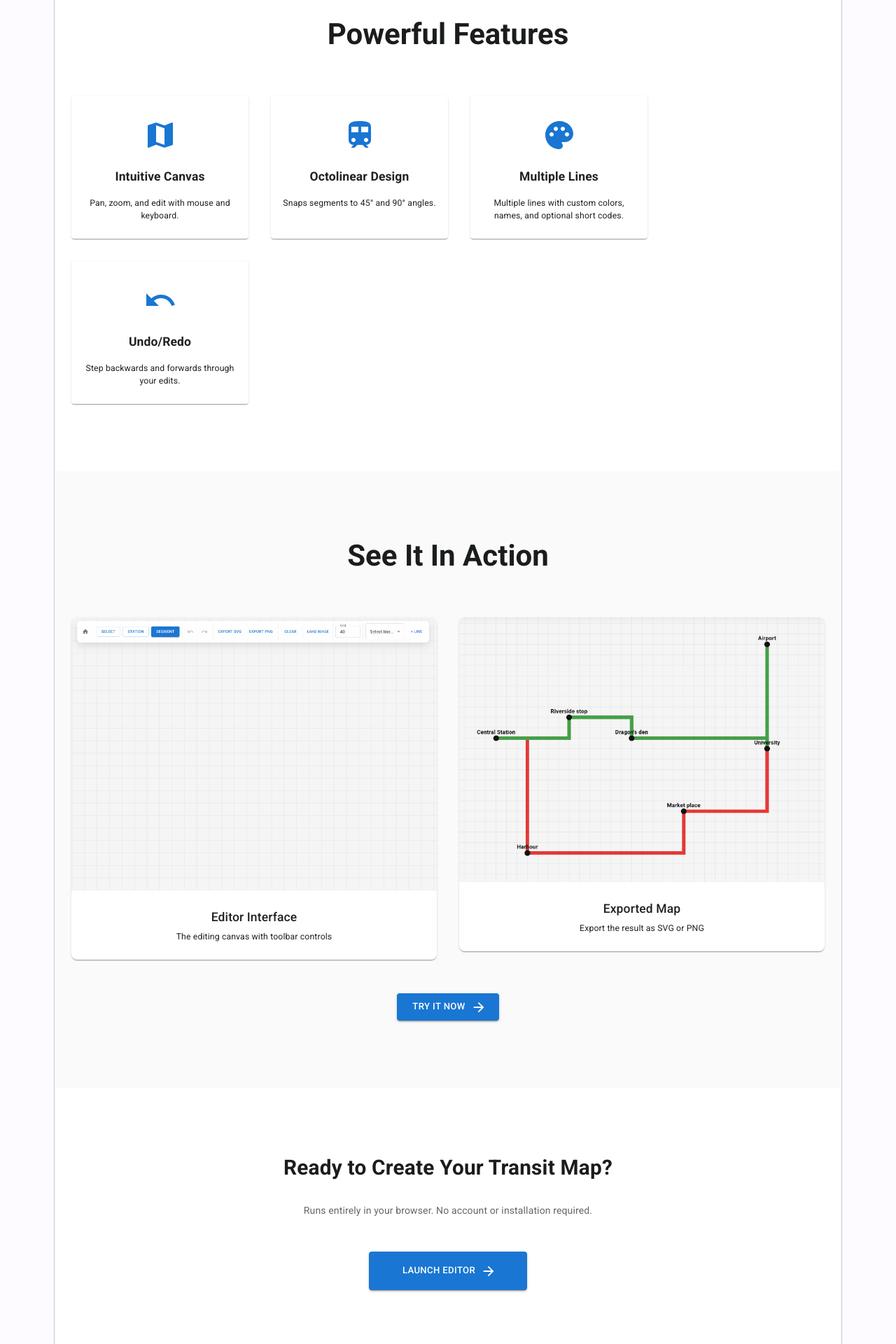
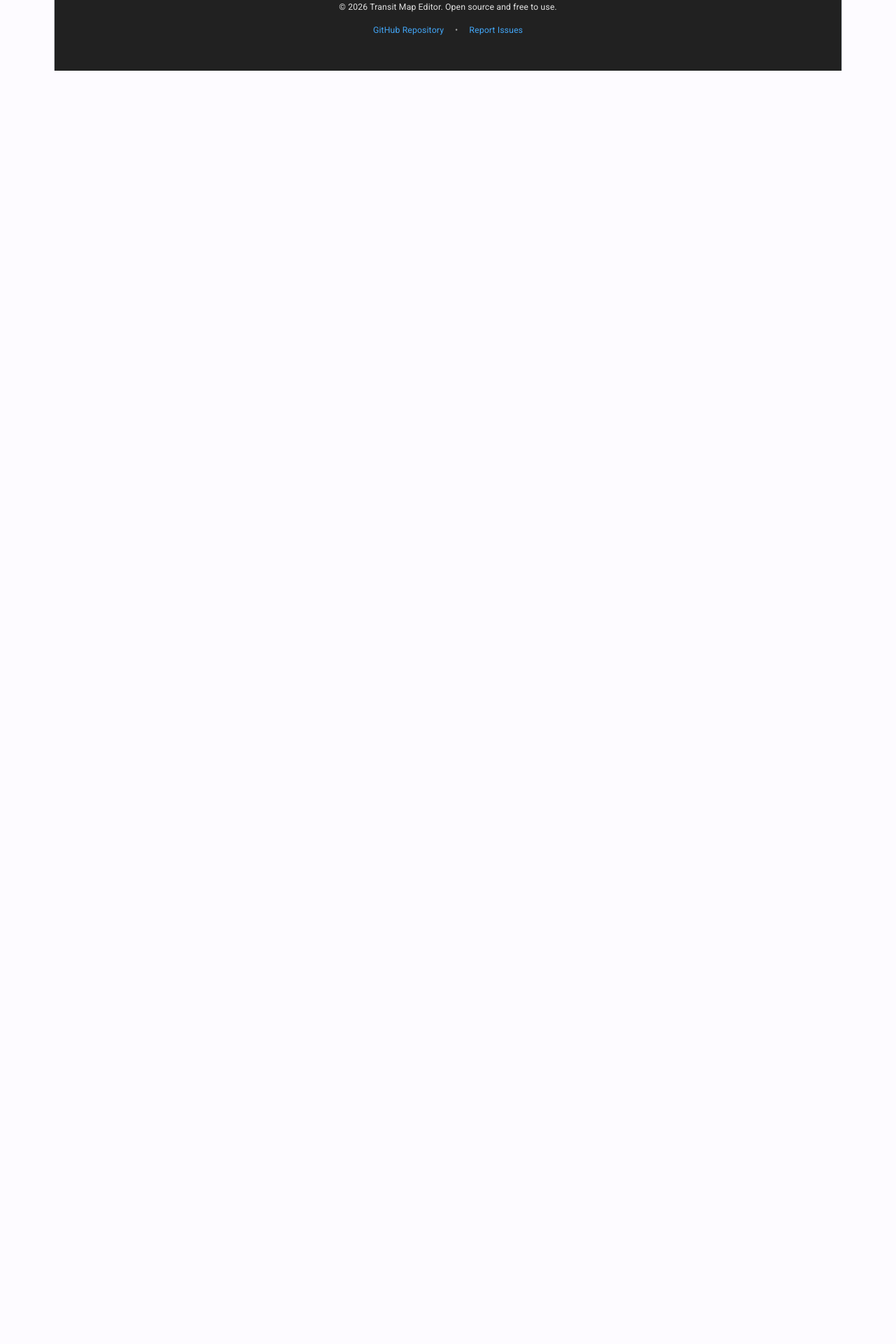
Before and after one commit to minzen/transit-editor, a React (Vite) app: page / in a window 1280 px wide. Shown: the part 700-2620 px from the top of the page at 70% size. After the commit the page ends 801 px from the top, so only its background shows below. Built offline with nearby package versions, Linux system fonts and the light colour scheme.

Commit message:
Simplify the landing page

```diff
--- a/src/LandingPage.tsx
+++ b/src/LandingPage.tsx
@@ -62,150 +62,6 @@ export function LandingPage() {
                 </Alert>
             </Container>
 
-            {/* Features Section */}
-            <Container maxWidth="lg" sx={{ py: 12 }}>
-                <Typography variant="h3" component="h2" sx={{ mb: 8, textAlign: 'center', fontWeight: 600 }}>
-                    Powerful Features
-                </Typography>
-                <Box sx={{ display: 'flex', flexWrap: 'wrap', gap: 4 }}>
-                    <Box sx={{ flex: '1 1 300px', maxWidth: 'calc(25% - 16px)' }}>
-                        <Card sx={{ height: '100%', '&:hover': { transform: 'translateY(-4px)', transition: 'transform 0.2s' } }}>
-                            <CardContent sx={{ textAlign: 'center', py: 4 }}>
-                                <Box sx={{ mb: 2, color: 'primary.main' }}>
-                                    <Map sx={{ fontSize: 48 }} />
-                                </Box>
-                                <Typography variant="h6" component="h3" sx={{ mb: 2, fontWeight: 600 }}>
-                                    Intuitive Canvas
-                                </Typography>
-                                <Typography variant="body2" color="text.secondary">
-                                    Pan, zoom, and edit with mouse and keyboard.
-                                </Typography>
-                            </CardContent>
-                        </Card>
-                    </Box>
-                    <Box sx={{ flex: '1 1 300px', maxWidth: 'calc(25% - 16px)' }}>
-                        <Card sx={{ height: '100%', '&:hover': { transform: 'translateY(-4px)', transition: 'transform 0.2s' } }}>
-                            <CardContent sx={{ textAlign: 'center', py: 4 }}>
-                                <Box sx={{ mb: 2, color: 'primary.main' }}>
-                                    <Train sx={{ fontSize: 48 }} />
-                                </Box>
-                                <Typography variant="h6" component="h3" sx={{ mb: 2, fontWeight: 600 }}>
-                                    Octolinear Design
-                                </Typography>
-                                <Typography variant="body2" color="text.secondary">
-                                    Snaps segments to 45° and 90° angles.
-                                </Typography>
-                            </CardContent>
-                        </Card>
-                    </Box>
-                    <Box sx={{ flex: '1 1 300px', maxWidth: 'calc(25% - 16px)' }}>
-                        <Card sx={{ height: '100%', '&:hover': { transform: 'translateY(-4px)', transition: 'transform 0.2s' } }}>
-                            <CardContent sx={{ textAlign: 'center', py: 4 }}>
-                                <Box sx={{ mb: 2, color: 'primary.main' }}>
-                                    <Palette sx={{ fontSize: 48 }} />
-                                </Box>
-                                <Typography variant="h6" component="h3" sx={{ mb: 2, fontWeight: 600 }}>
-                                    Multiple Lines
-                                </Typography>
-                                <Typography variant="body2" color="text.secondary">
-                                    Multiple lines with custom colors, names, and optional short codes.
-                                </Typography>
-                            </CardContent>
-                        </Card>
-                    </Box>
-                    <Box sx={{ flex: '1 1 300px', maxWidth: 'calc(25% - 16px)' }}>
-                        <Card sx={{ height: '100%', '&:hover': { transform: 'translateY(-4px)', transition: 'transform 0.2s' } }}>
-                            <CardContent sx={{ textAlign: 'center', py: 4 }}>
-                                <Box sx={{ mb: 2, color: 'primary.main' }}>
-                                    <Undo sx={{ fontSize: 48 }} />
-                                </Box>
-                                <Typography variant="h6" component="h3" sx={{ mb: 2, fontWeight: 600 }}>
-                                    Undo/Redo
-                                </Typography>
-                                <Typography variant="body2" color="text.secondary">
-                                    Step backwards and forwards through your edits.
-                                </Typography>
-                            </CardContent>
-                        </Card>
-                    </Box>
-                </Box>
-            </Container>
-
-            {/* Demo Section */}
-            <Box sx={{ bgcolor: 'grey.50', py: 12 }}>
-                <Container maxWidth="lg">
-                    <Typography variant="h3" component="h2" sx={{ mb: 8, textAlign: 'center', fontWeight: 600 }}>
-                        See It In Action
-                    </Typography>
-                    <Box sx={{ display: 'flex', flexWrap: 'wrap', gap: 4, mb: 6 }}>
-                        <Box sx={{ flex: '1 1 400px', maxWidth: 'calc(50% - 16px)' }}>
-                            <Card sx={{ borderRadius: 2, overflow: 'hidden' }}>
-                                <CardMedia
-                                    component="img"
-                                    image={editorInterface}
-                                    alt="Editor Interface"
-                                    sx={{ width: '100%', height: 'auto', objectFit: 'contain' }}
-                                />
-                                <CardContent sx={{ p: 3 }}>
-                                    <Typography variant="h6" gutterBottom>Editor Interface</Typography>
-                                    <Typography variant="body2" color="text.secondary">
-                                        The editing canvas with toolbar controls
-                                    </Typography>
-                                </CardContent>
-                            </Card>
-                        </Box>
-                        <Box sx={{ flex: '1 1 400px', maxWidth: 'calc(50% - 16px)' }}>
-                            <Card sx={{ borderRadius: 2, overflow: 'hidden' }}>
-                                <CardMedia
-                                    component="img"
-                                    image={editorExample}
-                                    alt="Exported Map Example"
-                                    sx={{ width: '100%', height: 'auto', objectFit: 'contain' }}
-                                />
-                                <CardContent sx={{ p: 3 }}>
-                                    <Typography variant="h6" gutterBottom>Exported Map</Typography>
-                                    <Typography variant="body2" color="text.secondary">
-                                        Export the result as SVG or PNG
-                                    </Typography>
-                                </CardContent>
-                            </Card>
-                        </Box>
-                    </Box>
-                    <Box sx={{ textAlign: 'center' }}>
-                        <Button
-                            variant="contained"
-                            size="large"
-                            onClick={handleNavigateToEditor}
-                            endIcon={<ArrowForward />}
-                        >
-                            Try It Now
-                        </Button>
-                    </Box>
-                </Container>
-            </Box>
-
-            {/* CTA Section */}
-            <Box sx={{ py: 12, textAlign: 'center' }}>
-                <Container maxWidth="md">
-                    <Typography variant="h4" component="h2" sx={{ mb: 4, fontWeight: 600 }}>
-                        Ready to Create Your Transit Map?
-                    </Typography>
-                    <Typography variant="body1" sx={{ mb: 6, color: 'text.secondary' }}>
-                        Runs entirely in your browser. No account or installation required.
-                    </Typography>
-                    <Button
-                        variant="contained"
-                        color="primary"
-                        size="large"
-                        onClick={handleNavigateToEditor}
-                        endIcon={<ArrowForward />}
-                        sx={{ py: 2, px: 6 }}
-                    >
-                        Launch Editor
-                    </Button>
-                </Container>
-            </Box>
-
             {/* Footer */}
             <Box sx={{ bgcolor: 'grey.900', color: 'grey.300', py: 6, px: 3 }}>
                 <Container maxWidth="lg" sx={{ textAlign: 'center' }}>
```
